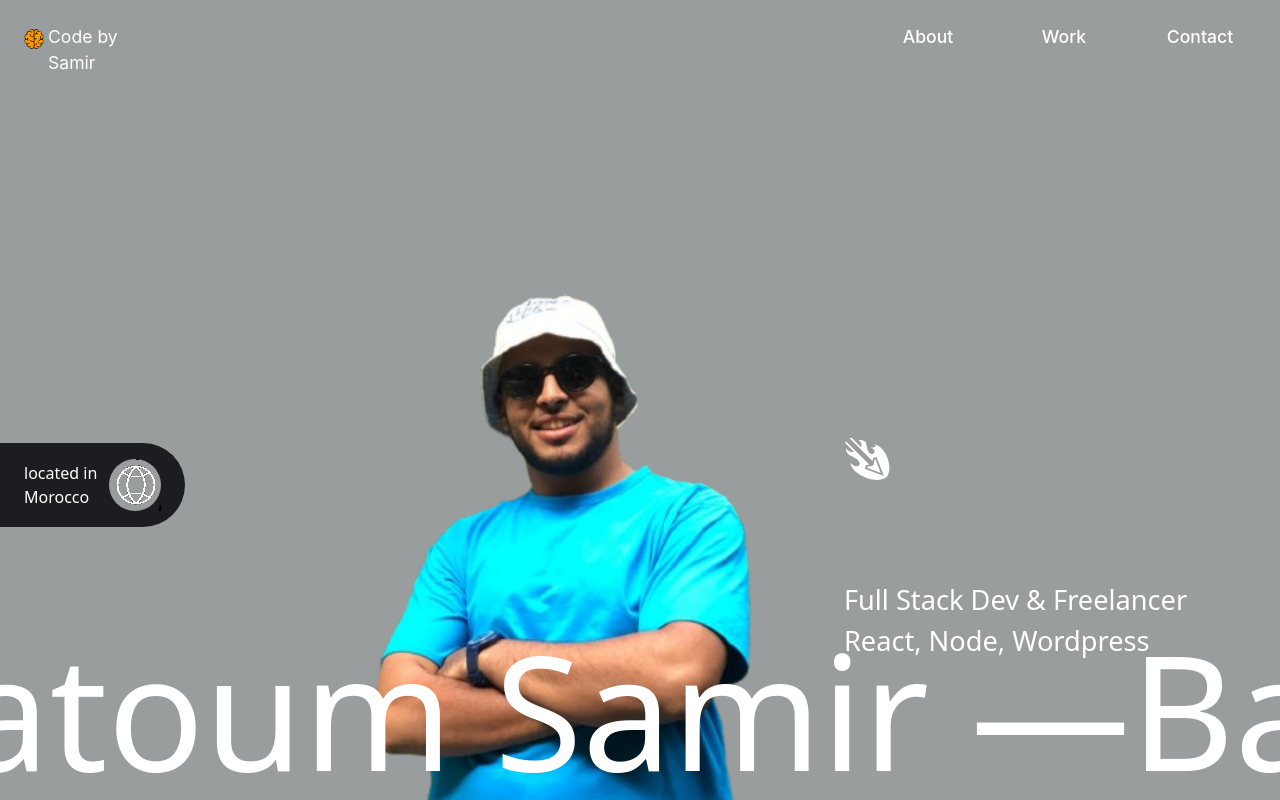
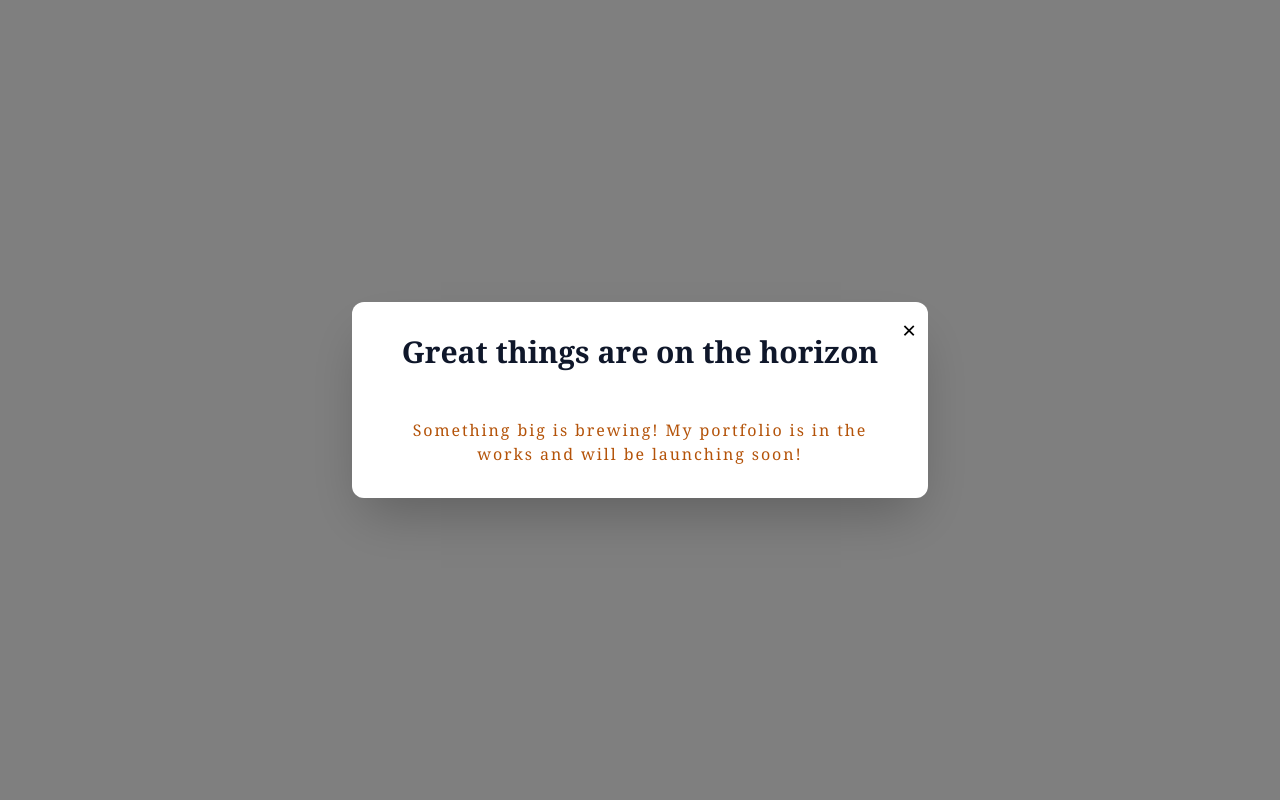
Before and after one commit to batoum0-code/my-current-portfolio, a React (Vite) app: page / in a window 1280 px wide. Shown: the top 800 px of the page. Built offline with nearby package versions, Linux system fonts and the light colour scheme.

Commit message:
add popup

```diff
--- a/src/App.jsx
+++ b/src/App.jsx
@@ -11,6 +11,7 @@ import Contact from './pages/Contact';
 import About from './pages/About';
 import Work from './pages/Work';
 import Menu from './components/sections/Menu';
+import PopUp from './components/PopUp';
 import { usePage } from './context/useContext';
 
 
@@ -46,6 +47,7 @@ function App() {
   return (
     <div className='scroll-smoot'>
       <>
+        <PopUp/>
         <Menu/>
         <Routes>
           <Route path='/' element={<Home />} />
--- /dev/null
+++ b/src/components/PopUp.jsx
@@ -0,0 +1,36 @@
+import React, { useState } from "react";
+
+const PopUp = () => {
+
+
+    const [isOpen, setIsOpen] = useState(true);
+
+    if (!isOpen) return null;
+
+    return (
+        <div className="fixed inset-0 flex items-center justify-center bg-black bg-opacity-50 z-50">
+            <div className="bg-white rounded-xl shadow-2xl max-w-xl w-full p-8 text-center relative">
+                {/* Close Button */}
+                <button
+                    onClick={() => setIsOpen(false)}
+                    className="absolute top-3 right-3 text-gray-500 hover:text-gray-700 text-2xl"
+                >
+                    &times;
+                </button>
+
+                {/* Main Message */}
+                <h1 className="text-3xl text-slate-900 font-bold font-serif text-gray-800 mb-[3rem]">
+                    Great things are on the horizon
+                </h1>
+
+                {/* Sub Message */}
+                <p className="text-amber-700 tracking-[.12rem] text-normal font-serif ">
+                    Something big is brewing! My portfolio is in the works and will be
+                    launching soon!
+                </p>
+            </div>
+        </div>
+    );
+};
+
+export default PopUp;
```
Also changed, not shown: 1 other file (tests, documents, lock files or other folders).
